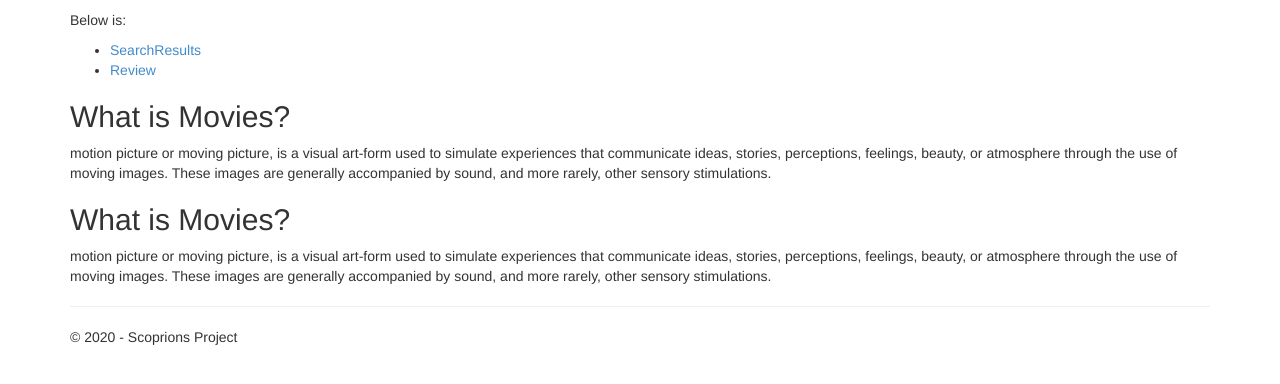
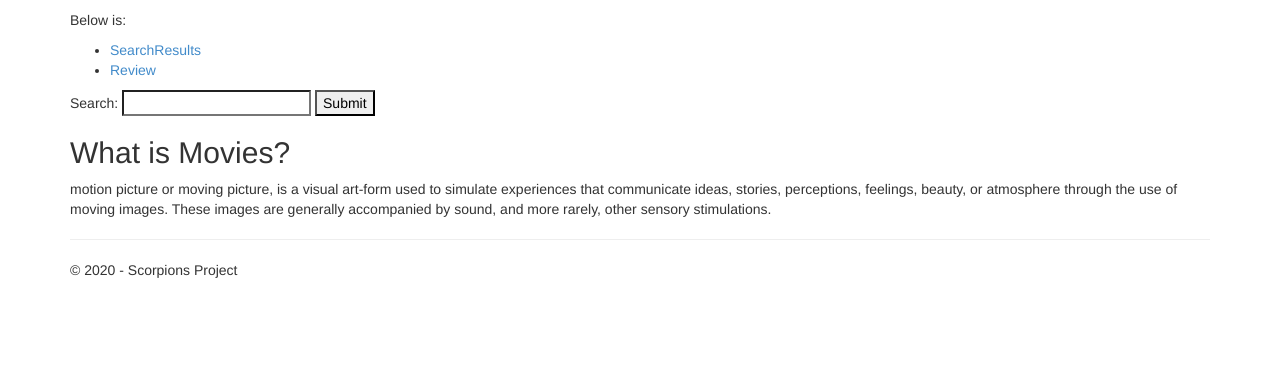
Before and after one commit to IndianHills-CSD/Scorpions, a Flask app: page /movies in a window 1280 px wide. Shown: the part 130-514 px from the top of the page. Run offline with Flask 2, Linux system fonts and the light colour scheme; parts of the project's set-up code (start-up, migrations or seed data) failed here and were passed over; some libraries are stand-ins or nearby versions.

Commit message:
movies Searchbar

```diff
--- a/Scorpion/Scorpion/templates/Movies.html
+++ b/Scorpion/Scorpion/templates/Movies.html
@@ -10,10 +10,25 @@
     </header>
 
     <p>Below is:</p>
+
     <ul>
         <li><a href="{{ url_for('moviesResults') }}">SearchResults</a></li>
         <li><a href="/Review/">Review</a> </li>
     </ul>
+
+    <form action="">
+        Search: <input type="search" id="mySearch" name="filter">
+        <input type="submit">
+    </form>
+
+    <p id="demo"></p>
+
+    <script>
+        function myFunction() {
+            document.getElementById("mySearch").required = true;
+            document.getElementById("demo").innerHTML = "The required property was set. The search field must now be filled out before submitting the form.";
+        }
+    </script>
 
     <div id="movies">
         <h2>What is Movies?</h2>
@@ -26,12 +41,4 @@
 </body>
 </html>
 
-<div id="movies">
-    <h2>What is Movies?</h2>
-    <p>motion picture or moving picture, is a visual art-form used to simulate experiences that communicate ideas,
-      stories, perceptions, feelings, beauty, or atmosphere through the use of moving images.
-      These images are generally accompanied by sound, and more rarely, other sensory stimulations.</p>
-
-</div>
-
 {% endblock %}
--- a/Scorpion/Scorpion/templates/Navbar.html
+++ b/Scorpion/Scorpion/templates/Navbar.html
@@ -39,7 +39,7 @@
         {% block content %}{% endblock %}
         <hr />
         <footer>
-            <p>&copy; {{ year }} - Scoprions Project</p>
+            <p>&copy; {{ year }} - Scorpions Project</p>
         </footer>
     </div>
 
```
Also changed, not shown: Scorpion/Scorpion/templates/SearchBar.html (added, +27 -0 lines).
